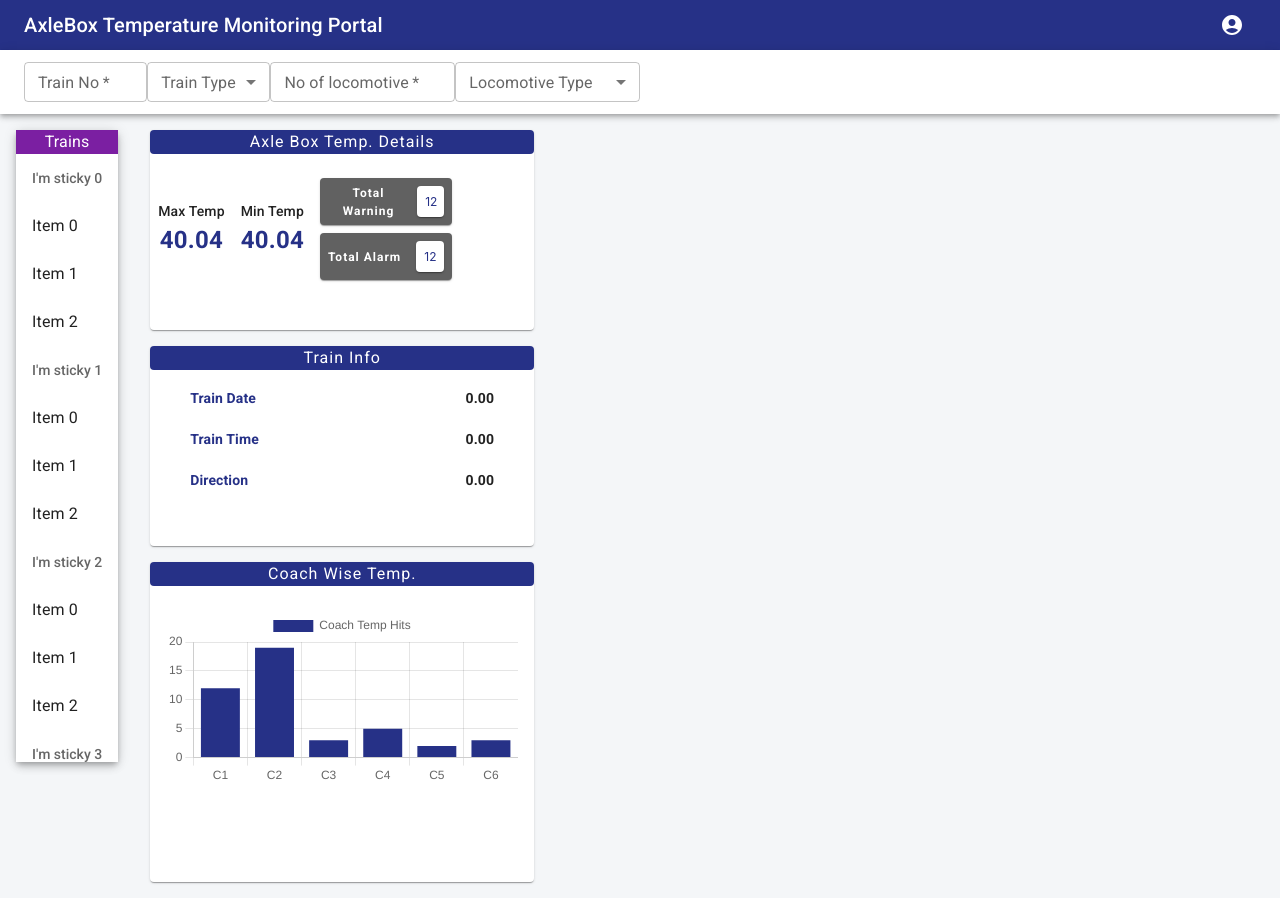
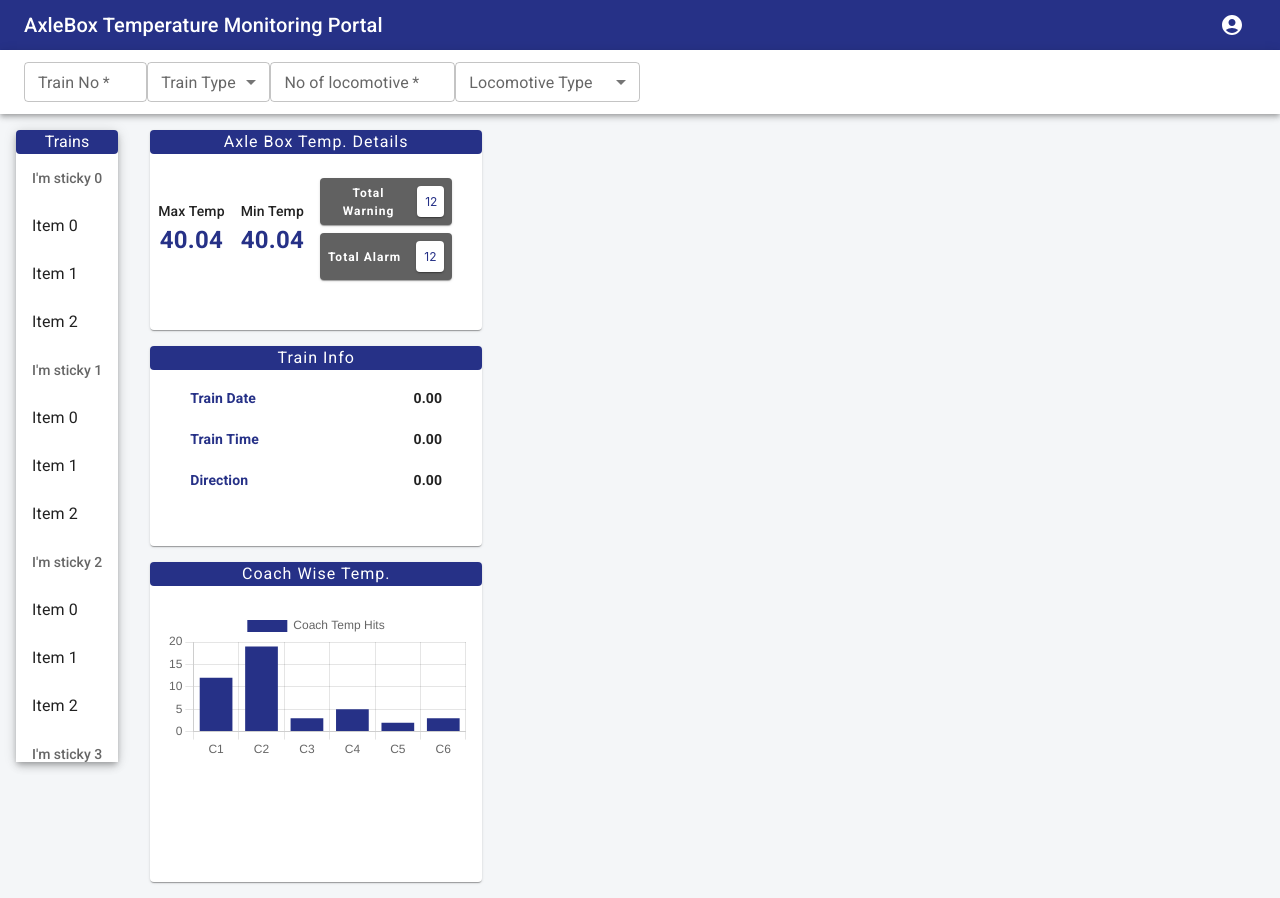
Before and after one commit to vedantnimbarte/train_axlebox_monitoring, a React (Create React App) app in the folder client/: page /dashboard in a window 1280 px wide. Built offline with nearby package versions, Linux system fonts and the light colour scheme.

Commit message:
removed width property from paper component

```diff
--- a/client/src/components/dashboard/CoachTempChart/index.js
+++ b/client/src/components/dashboard/CoachTempChart/index.js
@@ -34,7 +34,6 @@ function CoachTempChart() {
     <Paper
       sx={{
         margin: 2,
-        width: "30vw",
         height: "40vh",
       }}
     >
--- a/client/src/components/dashboard/TempDetails/index.js
+++ b/client/src/components/dashboard/TempDetails/index.js
@@ -12,7 +12,6 @@ function TempDetails() {
     <Paper
       sx={{
         margin: 2,
-        width: "30vw",
         height: "25vh",
       }}
     >
--- a/client/src/components/dashboard/TrainDetails/index.js
+++ b/client/src/components/dashboard/TrainDetails/index.js
@@ -14,7 +14,6 @@ function TrainDetails() {
     <Paper
       sx={{
         margin: 2,
-        width: "30vw",
         height: "25vh",
       }}
     >
--- a/client/src/components/dashboard/TrainsList/index.js
+++ b/client/src/components/dashboard/TrainsList/index.js
@@ -7,6 +7,7 @@ import Box from "@mui/material/Box";
 import Typography from "@mui/material/Typography";
 import Paper from "@mui/material/Paper";
 import { purple } from "@mui/material/colors";
+import { Colors, FontSizes } from "../../../themes";
 
 export default function TrainsList() {
   return (
@@ -18,10 +19,11 @@ export default function TrainsList() {
     >
       <Box
         sx={{
-          backgroundColor: purple[700],
-          color: "white",
+          backgroundColor: Colors.primary,
+          color: Colors.white,
           textAlign: "center",
-          fontSize: 20,
+          fontSize: FontSizes.lg,
+          borderRadius: 1,
         }}
       >
         <Typography>Trains</Typography>
```
